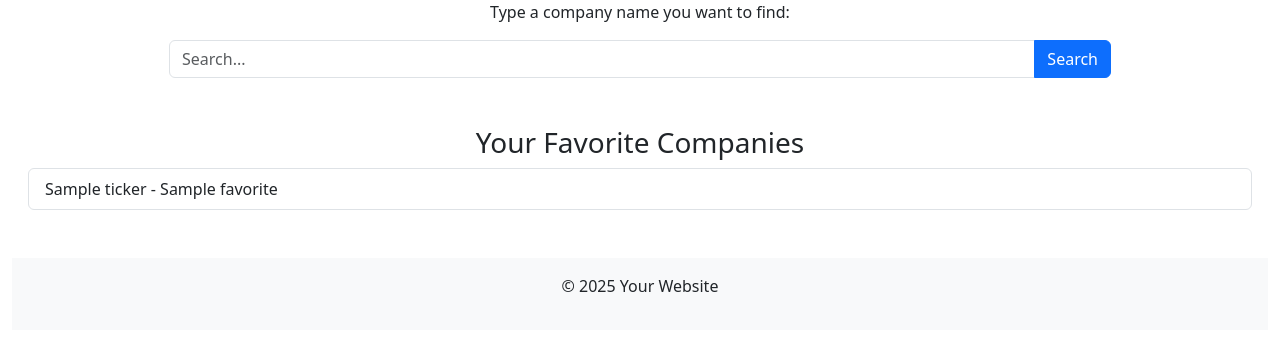
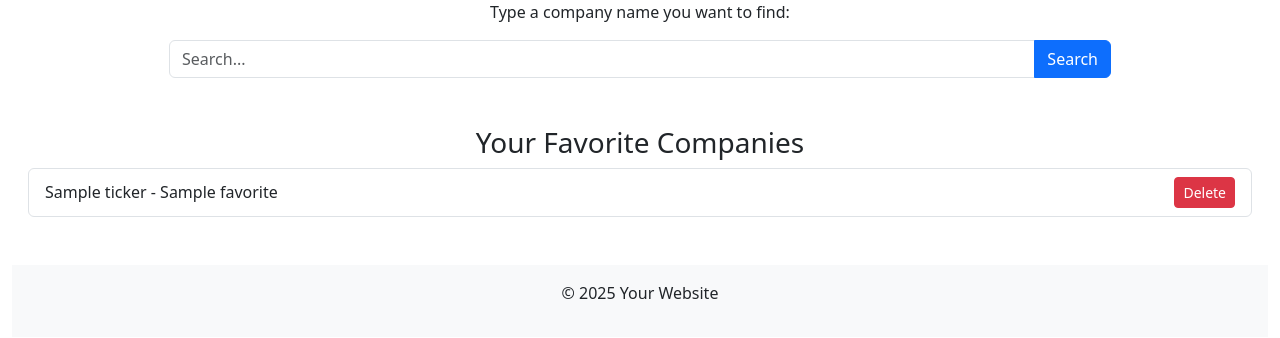
Before and after one commit to KyryloYefremov/TUL-STIN-Market, a Flask app: template templates/index.html in a window 1280 px wide. Shown: the part 108-446 px from the top of the page. Run offline with Flask 3, Linux system fonts and the light colour scheme; the template is opened without the code that fills it: most values are stand-ins (such as "Sample title", 1, 10 or a date in 2020).

Commit message:
Add delete btn to favorite stocks

```diff
--- a/templates/index.html
+++ b/templates/index.html
@@ -52,6 +52,12 @@
                     {% for favorite in favorites %}
                         <li class="list-group-item">
                             {{ favorite.ticker }} - {{ favorite.name }}
+                            <!-- Delete Button -->
+                            <form action="{{ url_for('delete_favorite_stock') }}" method="POST" class="d-inline float-end">
+                                <input type="hidden" name="ticker" value="{{ favorite.ticker }}">
+                                <input type="hidden" name="name" value="{{ favorite.name }}">
+                                <button class="btn btn-danger btn-sm" type="submit">Delete</button>
+                            </form>
                         </li>
                     {% else %}
                         <li class="list-group-item">No favorite companies.</li>
```
